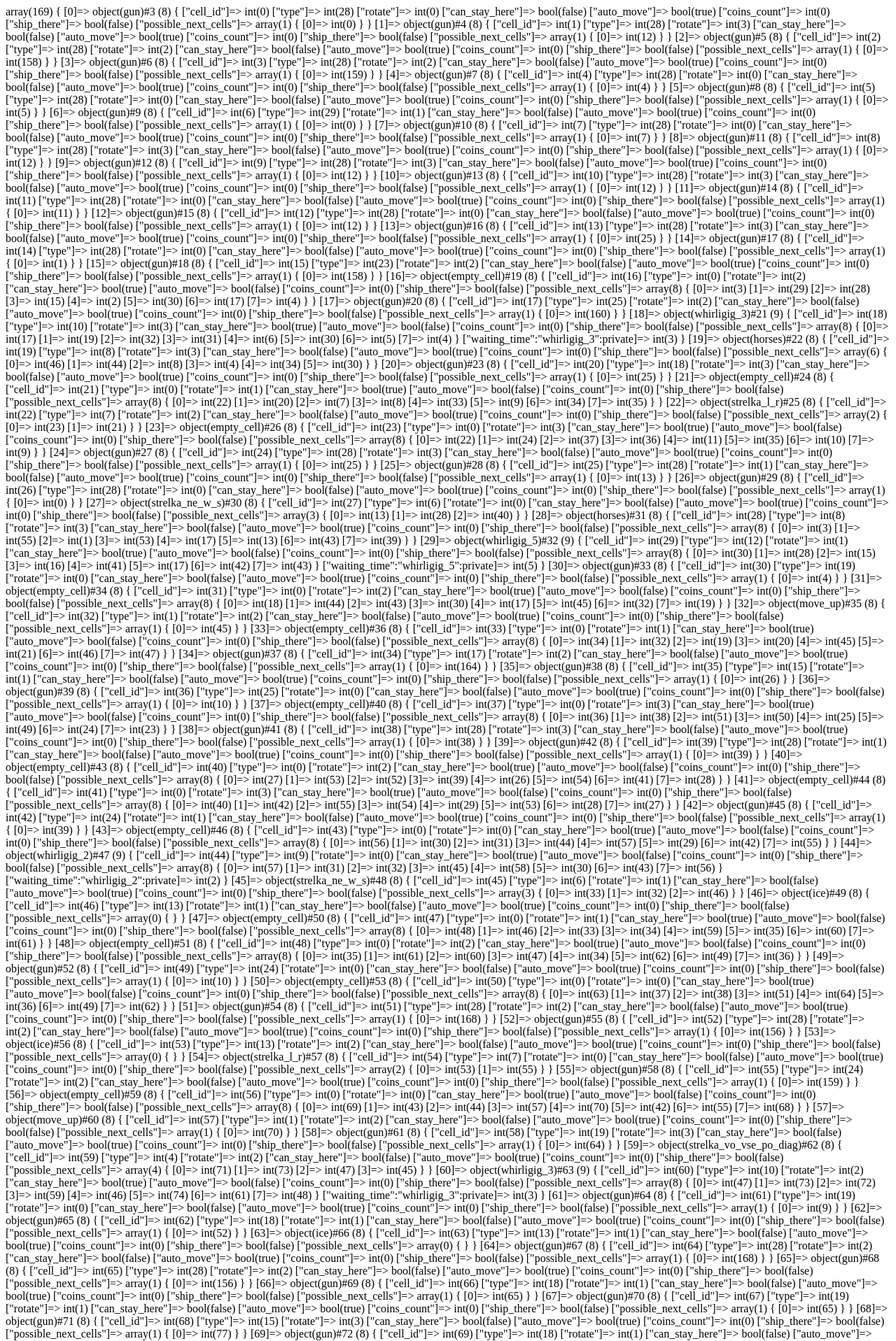
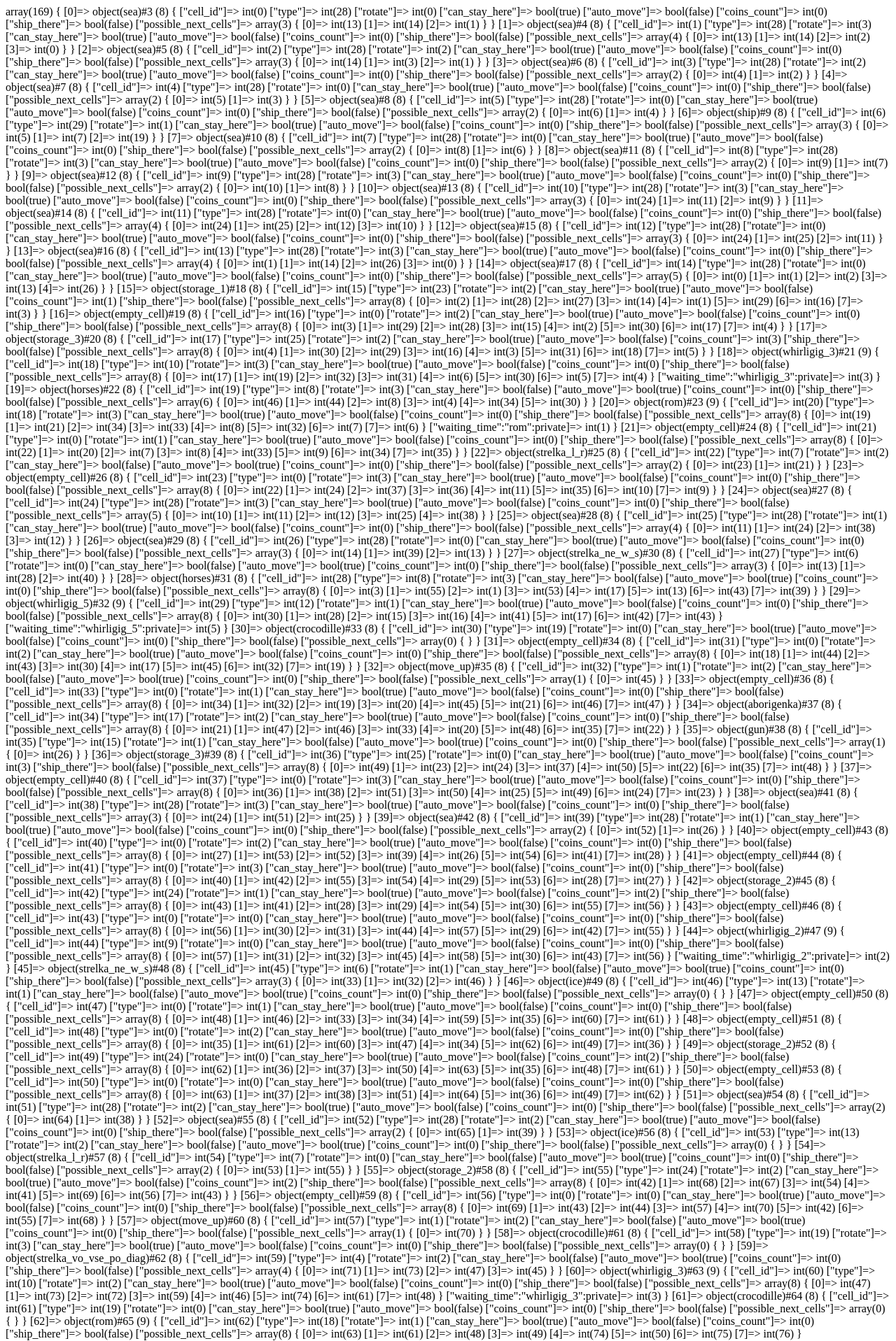
Before and after one commit to BI0R0B0T/test, a PHP site: page /test_map.php in a window 1280 px wide. Shown: the top 1917 px of the page at 70% size. Run offline with PHP 8.4, Linux system fonts and the light colour scheme.

Commit message:
Написана бета версия генератора карт... вроде работает

```diff
--- a/server/class_cells.php
+++ b/server/class_cells.php
@@ -67,7 +67,23 @@ abstract class cells{
 			case 11: $return =  new whirligig_4();break;
 			case 12: $return =  new whirligig_5();break;
 			case 13: $return =  new ice();break;
-			default: $return =  new gun();
+			case 14: $return =  new catcher();break;
+			case 15: $return =  new gun();break;
+			case 16: $return =  new fort();break;
+			case 17: $return =  new aborigenka();break;
+			case 18: $return =  new rom();break;
+			case 19: $return =  new crocodille();break;
+			case 20: $return =  new cannibal();break;
+			case 21: $return =  new aerostat();break;
+			case 22: $return =  new airplane();break;
+			case 23: $return =  new storage_1();break;
+			case 24: $return =  new storage_2();break;
+			case 25: $return =  new storage_3();break;
+			case 26: $return =  new storage_4();break;
+			case 27: $return =  new storage_5();break;
+			case 28: $return =  new sea();break;
+			case 29: $return =  new ship();break;
+			default: $return =  new closed();
 		}
         $return->cell_id = $cell_id;
 		$return->add_same_info($type);
@@ -83,23 +99,77 @@ abstract class cells{
 	protected function set_possible_next_cells($cell_id){
 		$row = floor($this->cell_id/13);
 		$column = $this->cell_id%13;
- 		foreach($this->possible_move as $move){
- 			$this->rotate_move($move,$this->rotate);
-			if(abs($move[0]) < 100 && abs($move[1]) <100){
+		if(is_a($this, "gun")){
+			//для пушек
+			$move = $this->possible_move[0];
+			$this->rotate_move($move, $this->rotate);
+			if(0 == $move[0]){
+				$this->possible_next_cells[0] = $move[1]>0?(int)(12*13+$column):(int)$column;
+			}else{
+				$this->possible_next_cells[0] = $move[0]>0?(int)($row*13+12):(int)($row*13);
+			}
+		}elseif(is_a($this, "sea")){
+			//по морю
+			if($cell_id < 13 || $cell_id>=156){
+				if(isset($this->possible_move[$cell_id])){
+					foreach($this->possible_move[$cell_id] as $id){
+						$this->possible_next_cells[] = $id;
+					}
+				}
+				if($cell_id!=12 && $cell_id != 168){
+					$this->possible_next_cells[] = $cell_id+1;
+				}
+				if($cell_id != 0 && $cell_id != 156){
+					$this->possible_next_cells[] = $cell_id-1;
+				}
+			}elseif(0 == $column || 12 == $column ){
+				if(isset($this->possible_move[$cell_id])){
+					foreach($this->possible_move[$cell_id] as $id){
+						$this->possible_next_cells[] = $id;
+					}
+				}
+				$this->possible_next_cells[] = $cell_id+13;
+				$this->possible_next_cells[] = $cell_id-13;
+			}else{
+				if(isset($this->possible_move[$cell_id])){
+					foreach($this->possible_move[$cell_id] as $id){
+						$this->possible_next_cells[] = $id;
+					}
+				}
+			}
+		}elseif(is_a($this, "ship")){
+			//с корабля
+			if($cell_id < 13 || $cell_id>=156){
+				if($cell_id != 2 && $cell_id != 158){
+					$this->possible_next_cells[] = $cell_id - 1;
+				}
+				if($cell_id != 10 && $cell_id != 166){
+					$this->possible_next_cells[] = $cell_id + 1;
+				}
+				if($cell_id <13){ $this->possible_next_cells[] = $cell_id+13; }
+				if($cell_id >156){$this->possible_next_cells[] = $cell_id-13; }
+			}else{
+				if($cell_id != 26 && $cell_id != 38){
+					$this->possible_next_cells[] = $cell_id - 13;
+				}
+				if($cell_id != 130 && $cell_id != 142){
+					$this->possible_next_cells[] = $cell_id + 13;
+				}
+				if(0 == $column){ $this->possible_next_cells[] = $cell_id+1; }
+				if(12 == $column){$this->possible_next_cells[] = $cell_id-1; }
+			}
+		}else{
+			//остальные клетки
+			foreach($this->possible_move as $move){
+	 			$this->rotate_move($move,$this->rotate);
 				$next_col = $move[0]+$column;
 				$next_row = $move[1]+$row;
 				if($next_col < 0 || $next_col > 12) {continue;}
 				if($next_row < 0 || $next_row > 12) {continue;}
 				$this->possible_next_cells[] = (int)($next_row*13+$next_col);
-			}else{
-				if(0 == $move[0]){
-					$this->possible_next_cells[0] = $move[1]>0?(int)(12*13+$column):(int)$column;
-				}else{
-					$this->possible_next_cells[0] = $move[0]>0?(int)($row*13+12):(int)($row*13);
-				}
 			}
 		}
-		unset($this->possible_move);
+ 		unset($this->possible_move);
 	}
 	/**
 	* Изменяет значение возможных движений в зависимости от угла поворота клетки. Повороты против часовой стрелки
@@ -289,5 +359,126 @@ class gun extends automove_cell{
 		repeat_move();
 	}
 }
-
+class fort extends singlestep{
+	//16 - 2 крепость
+	function __construct(){
+		return $this;
+	}
+	function cell_action(){
+		safe_peace();
+	}
+}
+class aborigenka extends singlestep{
+	//17 - 1 аборигенка
+	function __construct(){
+		return $this;
+	}
+	function cell_action(){
+		safe_peace();
+		resqure_pirate();
+	}
+}
+class rom extends singlestep{
+	//18 - 4 ром
+	private $waiting_time = 1;
+	function __construct(){
+		return $this;
+	}
+	function cell_action(){
+		wait($this->waiting_time);
+	}
+}
+class crocodille extends cells{
+	//19 - 4 крокодил
+	function __construct(){
+		return $this;
+	}
+	function cell_action(){
+		abort_move();
+	}
+}
+class cannibal extends cells{
+	//20 - 1 людоед
+	function __construct(){
+		return $this;
+	}
+	function cell_action(){
+		kill_pirate();
+	}
+}
+class aerostat extends automove_cell{
+	//21 - 2 воздушный шар
+	function __construct(){
+		return $this;
+	}
+	function cell_action(){
+		move_to_sheep();
+	}
+}
+class airplane extends cells{
+	//22 - 1 самолет
+	function __construct(){
+		for($i = 0; $i<169; $i++){
+			$this->possible_next_cells[] = $i;
+		}
+		return $this;
+	}
+	function cell_action(){
+		check_to_use();
+	}
+}
+class storage_1 extends singlestep{
+	//23 - 5 клад 1 монета
+	function __construct(){
+		$this->coins_count  = 1;
+		return $this;
+	}
+}
+class storage_2 extends singlestep{
+	//24 - 5 клад 2 монеты
+	function __construct(){
+		$this->coins_count  = 2;
+		return $this;
+	}
+}
+class storage_3 extends singlestep{
+	//25 - 3 клад 3 монеты
+	function __construct(){
+		$this->coins_count  = 3;
+		return $this;
+	}
+}
+class storage_4 extends singlestep{
+	//26 - 2 клад 4 монеты
+	function __construct(){
+		$this->coins_count  = 4;
+		return $this;
+	}
+}
+class storage_5 extends singlestep{
+	//27 - 1 клад 5 монет
+	function __construct(){
+		$this->coins_count  = 2;
+		return $this;
+	}
+}
+class sea extends cells{
+	//28 - 48 море
+	function __construct(){
+		$this->possible_move = array(0 => array(13,14), 1=>array(13,14), 13=>array(1,14),26=>array(14), 2=>array(14), 14=>array(0,1,2,13,26), 12 => array(24,25), 11=>array(24,25), 25=>array(11,24), 10=>array(24), 24=>array(10,11,12,25,38), 38=>array(24), 156=>array(143,144), 157=>array(143,144), 158=>array(144), 143=>array(144,157), 130=>array(144), 144=>array(130,143,156,157,158),142=>array(154), 155=>array(154,167), 168=>array(154,155), 167=>array(154,155), 166=>array(154), 154=>array(142,155,166,167,168));
+		return $this;
+	}
+}
+class ship extends cells{
+	//29 - 4 корабль на море
+	function __construct(){
+		return $this;
+	}
+}
+class closed extends cells{
+	//30 - 0 не открытая клетка
+	function __construct(){
+		return $this;
+	}
+}
 ?>
--- a/server/test_map.php
+++ b/server/test_map.php
@@ -16,7 +16,6 @@
 	exit();
 	$r = 0;
 	$c = 0;
-	define("ADD", "../pic/");
 	echo "<table>";
 	foreach($new_map as $cell){
 	if(0 == $c){
```
